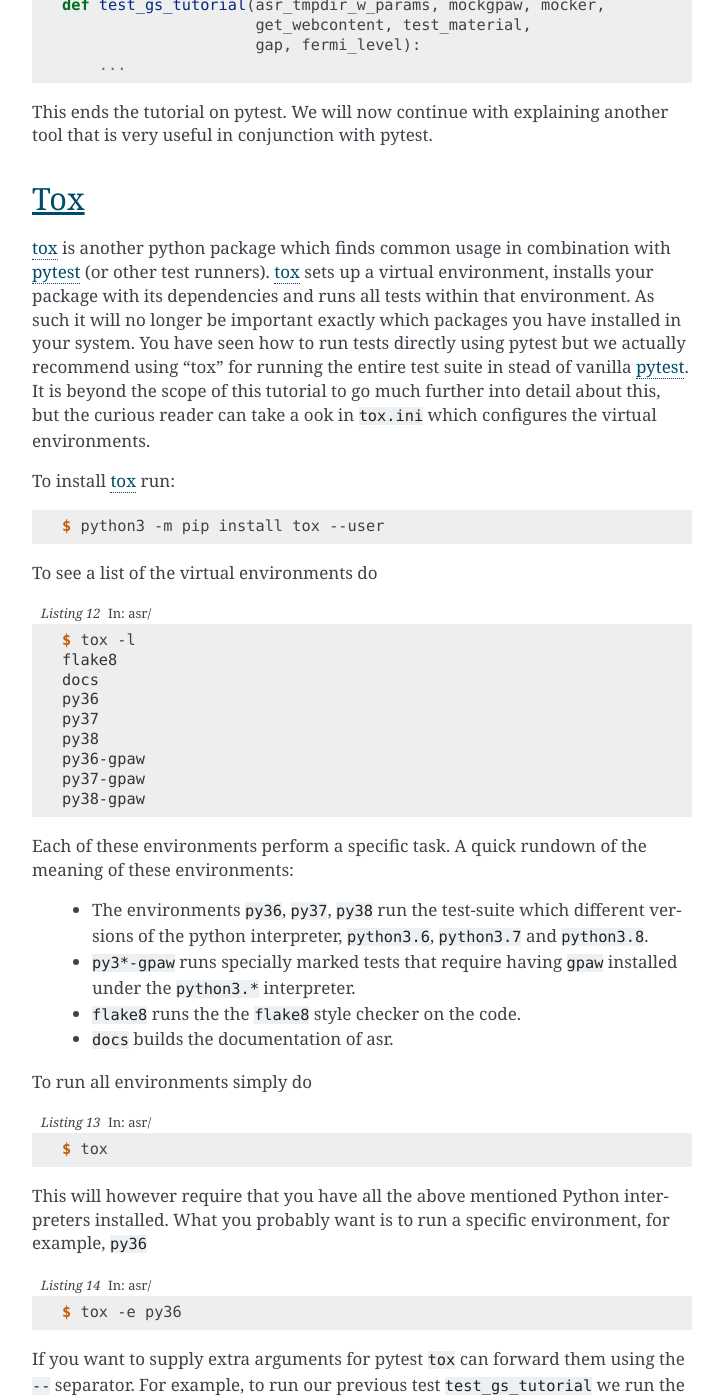
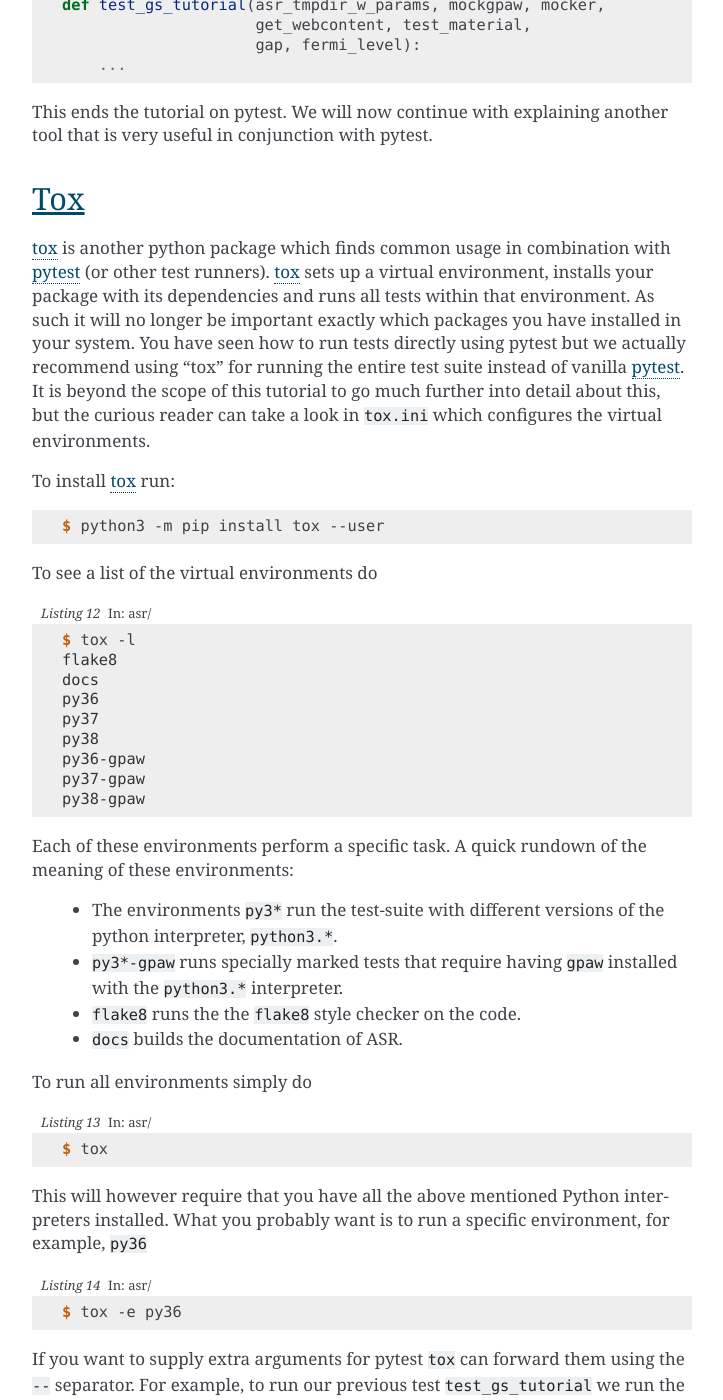
Before and after one commit to dijasila/Atomic-Simulation-Recipees, a Sphinx documentation site: the page built from docs/src/tutorials/intro-to-testing.rst, in a window 1280 px wide and 1400 px high, scrolled down 7007 px. Shown: the whole window, without its empty margins (388-1111 px from the left). Built offline with Sphinx 7.4.7, drawn with Linux system fonts in a browser that asks for light colours.

Commit message:
Update test tut

```diff
--- a/docs/src/tutorials/intro-to-testing.rst
+++ b/docs/src/tutorials/intro-to-testing.rst
@@ -373,9 +373,9 @@
 tests within that environment. As such it will no longer be important
 exactly which packages you have installed in your system. You have
 seen how to run tests directly using pytest but we actually recommend
-using "tox" for running the entire test suite in stead of vanilla
+using "tox" for running the entire test suite instead of vanilla
 pytest_. It is beyond the scope of this tutorial to go much further
-into detail about this, but the curious reader can take a ook in
+into detail about this, but the curious reader can take a look in
 ``tox.ini`` which configures the virtual environments.
 
 To install tox_ run:
@@ -402,13 +402,12 @@
 Each of these environments perform a specific task. A quick rundown of
 the meaning of these environments:
 
-  - The environments ``py36``, ``py37``, ``py38`` run the test-suite
-    which different versions of the python interpreter, ``python3.6``,
-    ``python3.7`` and ``python3.8``.
+  - The environments ``py3*`` run the test-suite with different
+    versions of the python interpreter, ``python3.*``.
   - ``py3*-gpaw`` runs specially marked tests that require having
-    ``gpaw`` installed under the ``python3.*`` interpreter.
+    ``gpaw`` installed with the ``python3.*`` interpreter.
   - ``flake8`` runs the the ``flake8`` style checker on the code.
-  - ``docs`` builds the documentation of asr.
+  - ``docs`` builds the documentation of ASR.
 
 To run all environments simply do
 
```
